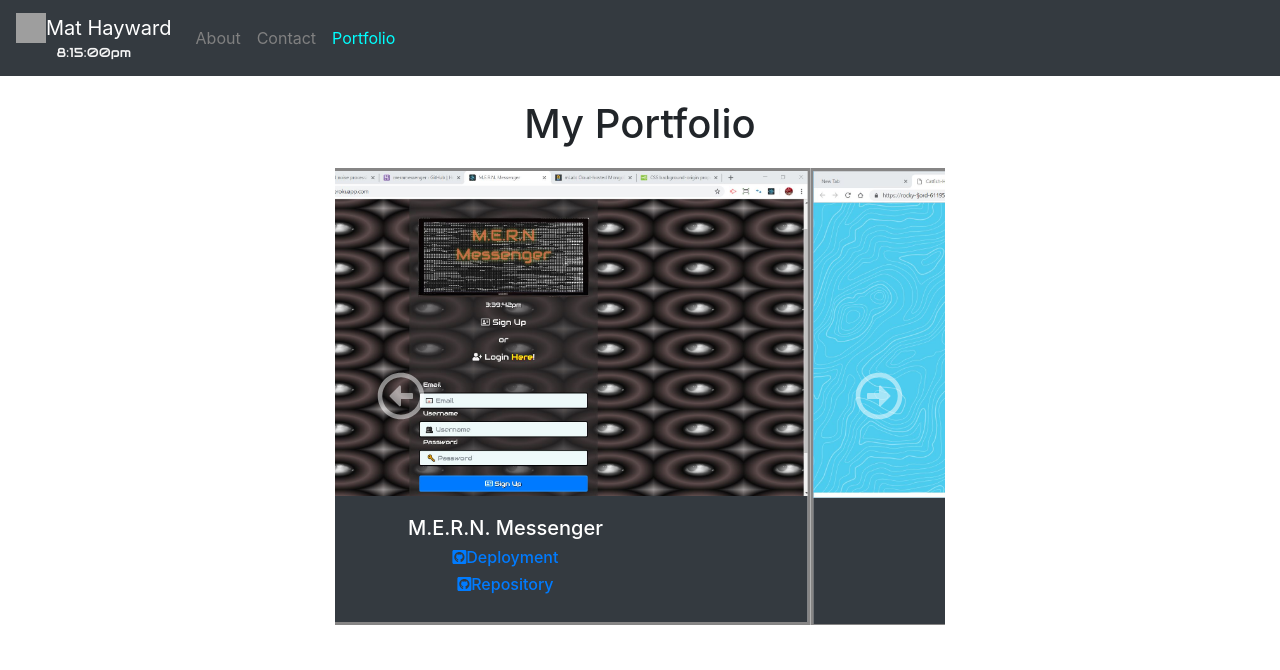
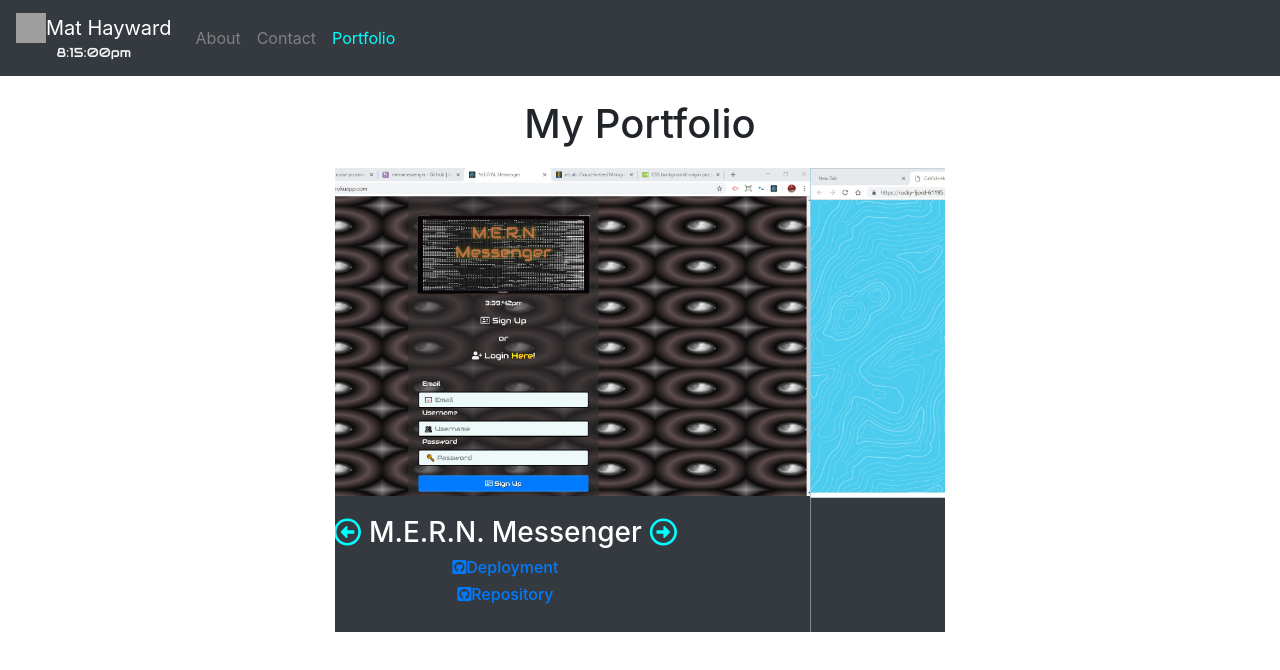
Before and after one commit to Xybolx/react-portfolio, a React (Create React App) app in the folder client/: page /portfolio in a window 1280 px wide. Shown: the top 670 px of the page. Built offline with nearby package versions, Linux system fonts and the light colour scheme; grey boxes are pictures that could not be loaded.

Commit message:
"new arrows"

```diff
--- a/client/src/App.css
+++ b/client/src/App.css
@@ -47,37 +47,32 @@ p {
   background: #343a40;
 }
 
-.carousel-control-next,
-.carousel-control-prev {
-  bottom: 0px;
-  top: 0px;
-  padding: 20px;
-  margin: 20px;
-}
-
-.carousel-control-next:hover,
-.carousel-control-prev:hover {
-  color: cyan;
-  text-shadow: 1px 1px 1px black;
-}
-
 .bd-example {
   max-width: 100%;
   margin-top: 20px;
 }
 
-.carousel-item {
+/* .carousel-item {
   border: solid rgb(134, 133, 133);
+} */
+
+.fa-arrow-alt-circle-left,
+.fa-arrow-alt-circle-right {
+  color: cyan;
 }
 
-.carousel-indicators .active {
-  background: cyan;
+.fa-arrow-alt-circle-left:hover,
+.fa-arrow-alt-circle-right:hover {
+  color: cyan;
+  cursor: pointer;
 }
 
 .fa-bars {
   color: cyan;
+  width: 100%;
 }
 
 .navbar-dark .navbar-toggler-icon {
   background: transparent;
+  width: 40px;
 }
--- a/client/src/pages/about.js
+++ b/client/src/pages/about.js
@@ -13,7 +13,7 @@ class About extends Component {
                 <Clock />
                 </NavLink>
                 <button className="navbar-toggler" type="button" data-toggle="collapse" data-target="#navbarNavAltMarkup" aria-controls="navbarNavAltMarkup" aria-expanded="false" aria-label="Toggle navigation">
-                    <span className="navbar-toggler-icon"></span>
+                <span className="navbar-toggler-icon fas fa-bars d-inline-block align-top"></span>
                 </button>
                 <div className="collapse navbar-collapse" id="navbarNavAltMarkup">
                     <div className="navbar-nav">
--- a/client/src/pages/contact.js
+++ b/client/src/pages/contact.js
@@ -14,7 +14,7 @@ class Contact extends Component {
                 <Clock />
                 </NavLink>
                 <button className="navbar-toggler" type="button" data-toggle="collapse" data-target="#navbarNavAltMarkup" aria-controls="navbarNavAltMarkup" aria-expanded="false" aria-label="Toggle navigation">
-                    <span className="navbar-toggler-icon"></span>
+                <span className="navbar-toggler-icon fas fa-bars d-inline-block align-top"></span>
                 </button>
                 <div className="collapse navbar-collapse" id="navbarNavAltMarkup">
                     <div className="navbar-nav">
--- a/client/src/pages/portfolio.js
+++ b/client/src/pages/portfolio.js
@@ -33,7 +33,7 @@ class Portfolio extends Component {
                                 <div className="carousel-item active">
                                     <img src="2019-06-17 15_39_42-M.E.R.N. Messenger.jpg" className="d-block w-100" alt="" />
                                     <div className="carousel-caption d-md-block">
-                                            <h5>M.E.R.N. Messenger</h5>
+                                        <h3><i className="far fa-arrow-alt-circle-left" href="#carouselExampleCaptions" role="button" data-slide="prev"></i>&nbsp;M.E.R.N. Messenger&nbsp;<i className="far fa-arrow-alt-circle-right" href="#carouselExampleCaptions" role="button" data-slide="next"></i></h3>
                                         <h6><a className="port-button" href="https://mernmessenger.herokuapp.com" rel="noopener noreferrer" target="_blank"><i className="fab fa-github-square"></i>
                                             Deployment</a></h6>
                                         <h6><a className="port-button" href="https://github.com/Xybolx/chat" rel="noopener noreferrer" target="_blank"><i className="fab fa-github-square"></i>
@@ -43,7 +43,7 @@ class Portfolio extends Component {
                                 <div className="carousel-item">
                                     <img src="catfish.jpg" className="d-block w-100" alt="" />
                                     <div className="carousel-caption d-md-block">
-                                            <h5>Catfish</h5>
+                                    <h3><i className="far fa-arrow-alt-circle-left" href="#carouselExampleCaptions" role="button" data-slide="prev"></i>&nbsp;&nbsp;&nbsp;&nbsp;&nbsp;Catfish&nbsp;&nbsp;&nbsp;&nbsp;&nbsp;<i className="far fa-arrow-alt-circle-right" href="#carouselExampleCaptions" role="button" data-slide="next"></i></h3>
                                         <h6><a className="port-button" href="https://rocky-fjord-61195.herokuapp.com/" rel="noopener noreferrer" target="_blank"><i className="fab fa-github-square"></i>
                                             Deployment</a></h6>
                                         <h6><a className="port-button" href="https://github.com/MochaCosine1206/ChatApp" rel="noopener noreferrer" target="_blank"><i className="fab fa-github-square"></i>
@@ -53,7 +53,7 @@ class Portfolio extends Component {
                                 <div className="carousel-item">
                                     <img src="2019-04-02 08_54_09-Favorite Movies.jpg" className="d-block w-100" alt="" />
                                     <div className="carousel-caption d-md-block">
-                                            <h5>Favorite Movies</h5>
+                                    <h3><i className="far fa-arrow-alt-circle-left" href="#carouselExampleCaptions" role="button" data-slide="prev"></i>&nbsp;Favorite Movies&nbsp;<i className="far fa-arrow-alt-circle-right" href="#carouselExampleCaptions" role="button" data-slide="next"></i></h3>
                                         <h6><a className="port-button" href="https://xybolx.github.io/MovieSearch/" rel="noopener noreferrer" target="_blank"><i className="fab fa-github-square"></i>
                                             Deployment</a></h6>
                                         <h6><a className="port-button" href="https://github.com/Xybolx/MovieSearch" rel="noopener noreferrer" target="_blank"><i className="fab fa-github-square"></i>
@@ -63,7 +63,7 @@ class Portfolio extends Component {
                                 <div className="carousel-item">
                                     <img src="2018-12-03 17_03_01-Link's Rupee Collector.jpg" className="d-block w-100" alt="" />
                                     <div className="carousel-caption d-md-block">
-                                            <h5>Link's Rupee Collector</h5>
+                                    <h3><i className="far fa-arrow-alt-circle-left" href="#carouselExampleCaptions" role="button" data-slide="prev"></i>&nbsp;Rupee Collector&nbsp;<i className="far fa-arrow-alt-circle-right" href="#carouselExampleCaptions" role="button" data-slide="next"></i></h3>
                                         <h6><a className="port-button" href="https://xybolx.github.io/unit-4-game/" rel="noopener noreferrer" target="_blank"><i className="fab fa-github-square"></i>
                                             Deployment</a></h6>
                                         <h6><a className="port-button" href="https://github.com/Xybolx/unit-4-game" rel="noopener noreferrer" target="_blank"><i className="fab fa-github-square"></i>
@@ -73,7 +73,7 @@ class Portfolio extends Component {
                                 <div className="carousel-item">
                                     <img src="FriendFinder.jpg" className="d-block w-100" alt="" />
                                     <div className="carousel-caption d-md-block">
-                                            <h5>Lifeinvader Friend Finder</h5>
+                                    <h3><i className="far fa-arrow-alt-circle-left" href="#carouselExampleCaptions" role="button" data-slide="prev"></i>&nbsp;Friend Finder&nbsp;<i className="far fa-arrow-alt-circle-right" href="#carouselExampleCaptions" role="button" data-slide="next"></i></h3>
                                         <h6><a className="port-button" href="https://friend-finder-stalk-app.herokuapp.com/" rel="noopener noreferrer" target="_blank"><i className="fab fa-github-square"></i>
                                             Deployment</a></h6>
                                         <h6><a className="port-button" href="https://github.com/Xybolx/FriendFinder" rel="noopener noreferrer" target="_blank"><i className="fab fa-github-square"></i>
@@ -83,7 +83,7 @@ class Portfolio extends Component {
                                 <div className="carousel-item">
                                     <img src="2018-12-05 21_10_52-Star Trek Trivia.jpg" className="d-block w-100" alt="" />
                                     <div className="carousel-caption d-md-block">
-                                            <h5>Star Trek Trivia</h5>
+                                    <h3><i className="far fa-arrow-alt-circle-left" href="#carouselExampleCaptions" role="button" data-slide="prev"></i>&nbsp;Star Trek Trivia&nbsp;<i className="far fa-arrow-alt-circle-right" href="#carouselExampleCaptions" role="button" data-slide="next"></i></h3>
                                         <h6><a className="port-button" href="https://xybolx.github.io/TriviaGame/" rel="noopener noreferrer" target="_blank"><i className="fab fa-github-square"></i>
                                             Deployment</a></h6>
                                         <h6><a className="port-button" href="https://github.com/Xybolx/TriviaGame" rel="noopener noreferrer" target="_blank"><i className="fab fa-github-square"></i>
@@ -91,155 +91,147 @@ class Portfolio extends Component {
                                     </div>
                                 </div>
                             </div>
-                                <a className="carousel-control-prev" href="#carouselExampleCaptions" role="button" data-slide="prev">
-                                    <span className="far fa-arrow-alt-circle-left fa-3x"></span>
-                                    <span className="sr-only">Previous</span>
-                                </a>
-                                <a className="carousel-control-next" href="#carouselExampleCaptions" role="button" data-slide="next">
-                                    <span className="far fa-arrow-alt-circle-right fa-3x"></span>
-                                    <span className="sr-only">Next</span>
-                                </a>
                         </div>
                     </div>
                 </div>
                 {/* <h1>Portfolio</h1>
                     <div className="row">
                         <div id="port-boxxT" className="col-sm-6 col-md-6 col-lg-6">
-                            <h4 className="port-title">Planets Hangman</h4>
+                            <h3 className="port-title">Planets Hangman</h3>
                             <img className="img-fluid"
                                 src="2019-04-02 09_00_04-Star Wars Planets Hangman.jpg" alt=""></img>
                             <div className="linkDiv">
-                                <h5><a className="port-button" href="https://xybolx.github.io/JS-Game/" target="_blank"><i className="fab fa-github-square"></i>
-                                    Deployment</a></h5>
+                                <h3><a className="port-button" href="https://xybolx.github.io/JS-Game/" target="_blank"><i className="fab fa-github-square"></i>
+                                    Deployment</a></h3>
                             </div>
                             <div>
-                                <h5><a className="port-button" href="https://github.com/Xybolx/JS-Game" target="_blank"><i className="fab fa-github-square"></i>
-                                    Repository</a></h5>
+                                <h3><a className="port-button" href="https://github.com/Xybolx/JS-Game" target="_blank"><i className="fab fa-github-square"></i>
+                                    Repository</a></h3>
                             </div>
                         </div>
                     <div id="port-boxxT" className="col-sm-6 col-md-6 col-lg-6">
-                        <h4 className="port-title">Link's Rupee Collector</h4>
+                        <h3 className="port-title">Link's Rupee Collector</h3>
                         <img className="img-fluid"
                             src="2018-12-03 17_03_01-Link's Rupee Collector.jpg" alt=""></img>
                         <div className="linkDiv">
-                            <h5><a className="port-button" href="https://xybolx.github.io/unit-4-game/" target="_blank"><i className="fab fa-github-square"></i>
-                                Deployment</a></h5>
+                            <h3><a className="port-button" href="https://xybolx.github.io/unit-4-game/" target="_blank"><i className="fab fa-github-square"></i>
+                                Deployment</a></h3>
                         </div>
                         <div>
-                            <h5><a className="port-button" href="https://github.com/Xybolx/unit-4-game" target="_blank"><i className="fab fa-github-square"></i>
-                                Repository</a></h5>
+                            <h3><a className="port-button" href="https://github.com/Xybolx/unit-4-game" target="_blank"><i className="fab fa-github-square"></i>
+                                Repository</a></h3>
                             </div>
                         </div>
                     </div>
                     <div className="row">
                         <div id="port-boxxT" className="col-sm-6 col-md-6 col-lg-6">
-                            <h4 className="port-title">Star Wars Express</h4>
+                            <h3 className="port-title">Star Wars Express</h3>
                             <img className="img-fluid"
                                 src="Star Wars - Express.jpg" alt=""></img>
                             <div className="linkDiv">
-                                <h5><a className="port-button" href="https://tranquil-journey-76068.herokuapp.com/" target="_blank"><i className="fab fa-github-square"></i>
-                                    Deployment</a></h5>
+                                <h3><a className="port-button" href="https://tranquil-journey-76068.herokuapp.com/" target="_blank"><i className="fab fa-github-square"></i>
+                                    Deployment</a></h3>
                             </div>
                             <div>
-                                <h5><a className="port-button" href="https://github.com/Xybolx/starwars" target="_blank"><i className="fab fa-github-square"></i>
-                                    Repository</a></h5>
+                                <h3><a className="port-button" href="https://github.com/Xybolx/starwars" target="_blank"><i className="fab fa-github-square"></i>
+                                    Repository</a></h3>
                             </div>
                         </div>
                     <div id="port-boxxT" className="col-sm-6 col-md-6 col-lg-6">
-                        <h4 className="port-title">Star Trek Trivia</h4>
+                        <h3 className="port-title">Star Trek Trivia</h3>
                         <img className="img-fluid"
                             src="2018-12-05 21_10_52-Star Trek Trivia.jpg" alt=""></img>
                         <div className="linkDiv">
-                            <h5><a className="port-button" href="https://xybolx.github.io/TriviaGame/" target="_blank"><i className="fab fa-github-square"></i>
-                                Deployment</a></h5>
+                            <h3><a className="port-button" href="https://xybolx.github.io/TriviaGame/" target="_blank"><i className="fab fa-github-square"></i>
+                                Deployment</a></h3>
                         </div>
                         <div>
-                            <h5><a className="port-button" href="https://github.com/Xybolx/TriviaGame" target="_blank"><i className="fab fa-github-square"></i>
-                                Repository</a></h5>
+                            <h3><a className="port-button" href="https://github.com/Xybolx/TriviaGame" target="_blank"><i className="fab fa-github-square"></i>
+                                Repository</a></h3>
                             </div>
                         </div>
                     </div>
                     <div className="row">
                         <div id="port-boxxT" className="col-sm-6 col-md-6 col-lg-6">
-                            <h4 className="port-title">NES Giphy-Tastic!</h4>
+                            <h3 className="port-title">NES Giphy-Tastic!</h3>
                             <img className="img-fluid"
                                 src="NES Giphy-Tastic!.jpg" alt=""></img>
                             <div className="linkDiv">
-                                <h5><a className="port-button" href="https://xybolx.github.io/giphy-tastic/" target="_blank"><i className="fab fa-github-square"></i>
-                                    Deployment</a></h5>
+                                <h3><a className="port-button" href="https://xybolx.github.io/giphy-tastic/" target="_blank"><i className="fab fa-github-square"></i>
+                                    Deployment</a></h3>
                             </div>
                             <div>
-                                <h5><a className="port-button" href="https://github.com/Xybolx/giphy-tastic" target="_blank"><i className="fab fa-github-square"></i>
-                                    Repository</a></h5>
+                                <h3><a className="port-button" href="https://github.com/Xybolx/giphy-tastic" target="_blank"><i className="fab fa-github-square"></i>
+                                    Repository</a></h3>
                             </div>
                         </div>
                     <div id="port-boxxT" className="col-sm-6 col-md-6 col-lg-6">
-                        <h4 className="port-title">Catfish</h4>
+                        <h3 className="port-title">Catfish</h3>
                         <img className="img-fluid"
                             src="catfish.jpg" alt=""></img>
                         <div className="linkDiv">
-                            <h5><a className="port-button" href="https://rocky-fjord-61195.herokuapp.com/" target="_blank"><i className="fab fa-github-square"></i>
-                                Deployment</a></h5>
+                            <h3><a className="port-button" href="https://rocky-fjord-61195.herokuapp.com/" target="_blank"><i className="fab fa-github-square"></i>
+                                Deployment</a></h3>
                         </div>
                         <div>
-                            <h5><a className="port-button" href="https://github.com/MochaCosine1206/ChatApp" target="_blank"><i className="fab fa-github-square"></i>
-                                Repository</a></h5>
+                            <h3><a className="port-button" href="https://github.com/MochaCosine1206/ChatApp" target="_blank"><i className="fab fa-github-square"></i>
+                                Repository</a></h3>
                             </div>
                         </div>
                     </div>
                     <div className="row">
                         <div id="port-boxxT" className="col-sm-6 col-md-6 col-lg-6">
-                            <h4 className="port-title">Favorite Movies</h4>
+                            <h3 className="port-title">Favorite Movies</h3>
                             <img className="img-fluid"
                                 src="2019-04-02 08_54_09-Favorite Movies.jpg" alt=""></img>
                             <div className="linkDiv">
-                                <h5><a className="port-button" href="https://xybolx.github.io/MovieSearch/" target="_blank"><i className="fab fa-github-square"></i>
-                                    Deployment</a></h5>
+                                <h3><a className="port-button" href="https://xybolx.github.io/MovieSearch/" target="_blank"><i className="fab fa-github-square"></i>
+                                    Deployment</a></h3>
                             </div>
                             <div>
-                                <h5><a className="port-button" href="https://github.com/Xybolx/MovieSearch" target="_blank"><i className="fab fa-github-square"></i>
-                                    Repository</a></h5>
+                                <h3><a className="port-button" href="https://github.com/Xybolx/MovieSearch" target="_blank"><i className="fab fa-github-square"></i>
+                                    Repository</a></h3>
                             </div>
                         </div>
                     <div id="port-boxxT" className="col-sm-6 col-md-6 col-lg-6">
-                        <h4 className="port-title">Life Invader</h4>
+                        <h3 className="port-title">Life Invader</h3>
                         <img className="img-fluid"
                             src="FriendFinder.jpg" alt=""></img>
                         <div className="linkDiv">
-                            <h5><a className="port-button" href="https://friend-finder-stalk-app.herokuapp.com/" target="_blank"><i className="fab fa-github-square"></i>
-                                Deployment</a></h5>
+                            <h3><a className="port-button" href="https://friend-finder-stalk-app.herokuapp.com/" target="_blank"><i className="fab fa-github-square"></i>
+                                Deployment</a></h3>
                         </div>
                         <div>
-                            <h5><a className="port-button" href="https://github.com/Xybolx/FriendFinder" target="_blank"><i className="fab fa-github-square"></i>
-                                Repository</a></h5>
+                            <h3><a className="port-button" href="https://github.com/Xybolx/FriendFinder" target="_blank"><i className="fab fa-github-square"></i>
+                                Repository</a></h3>
                             </div>
                         </div>
                     </div>
                     <div className="row">
                         <div id="port-boxxT" className="col-sm-6 col-md-6 col-lg-6">
-                            <h4 className="port-title">M.E.R.N. Messenger</h4>
+                            <h3 className="port-title">M.E.R.N. Messenger</h3>
                             <img className="img-fluid"
                                 src="2019-06-08 06_01_46-M.E.R.N. Messenger.jpg" alt=""></img>
                             <div className="linkDiv">
-                                <h5><a className="port-button" href="https://mernmessenger.herokuapp.com" target="_blank"><i className="fab fa-github-square"></i>
-                                    Deployment</a></h5>
+                                <h3><a className="port-button" href="https://mernmessenger.herokuapp.com" target="_blank"><i className="fab fa-github-square"></i>
+                                    Deployment</a></h3>
                             </div>
                             <div>
-                                <h5><a className="port-button" href="https://github.com/Xybolx/chat" target="_blank"><i className="fab fa-github-square"></i>
-                                    Repository</a></h5>
+                                <h3><a className="port-button" href="https://github.com/Xybolx/chat" target="_blank"><i className="fab fa-github-square"></i>
+                                    Repository</a></h3>
                             </div>
                         </div>
                     <div id="port-boxxT" className="col-sm-6 col-md-6 col-lg-6">
-                        <h4 className="port-title">My React Portfolio</h4>
+                        <h3 className="port-title">My React Portfolio</h3>
                         <img className="img-fluid"
                             src="2019-06-08 06_03_16-Mat Hayward's React Portfolio.jpg" alt=""></img>
                         <div className="linkDiv">
-                            <h5><a className="port-button" href="https://mat-hayward.herokuapp.com/" target="_blank"><i className="fab fa-github-square"></i>
-                                Deployment</a></h5>
+                            <h3><a className="port-button" href="https://mat-hayward.herokuapp.com/" target="_blank"><i className="fab fa-github-square"></i>
+                                Deployment</a></h3>
                         </div>
                         <div>
-                            <h5><a className="port-button" href="https://github.com/Xybolx/react-portfolio" target="_blank"><i className="fab fa-github-square"></i>
-                                Repository</a></h5>
+                            <h3><a className="port-button" href="https://github.com/Xybolx/react-portfolio" target="_blank"><i className="fab fa-github-square"></i>
+                                Repository</a></h3>
                             </div>
                         </div>
                     </div>
```
Lines whose indentation alone changed are shown as unchanged.
